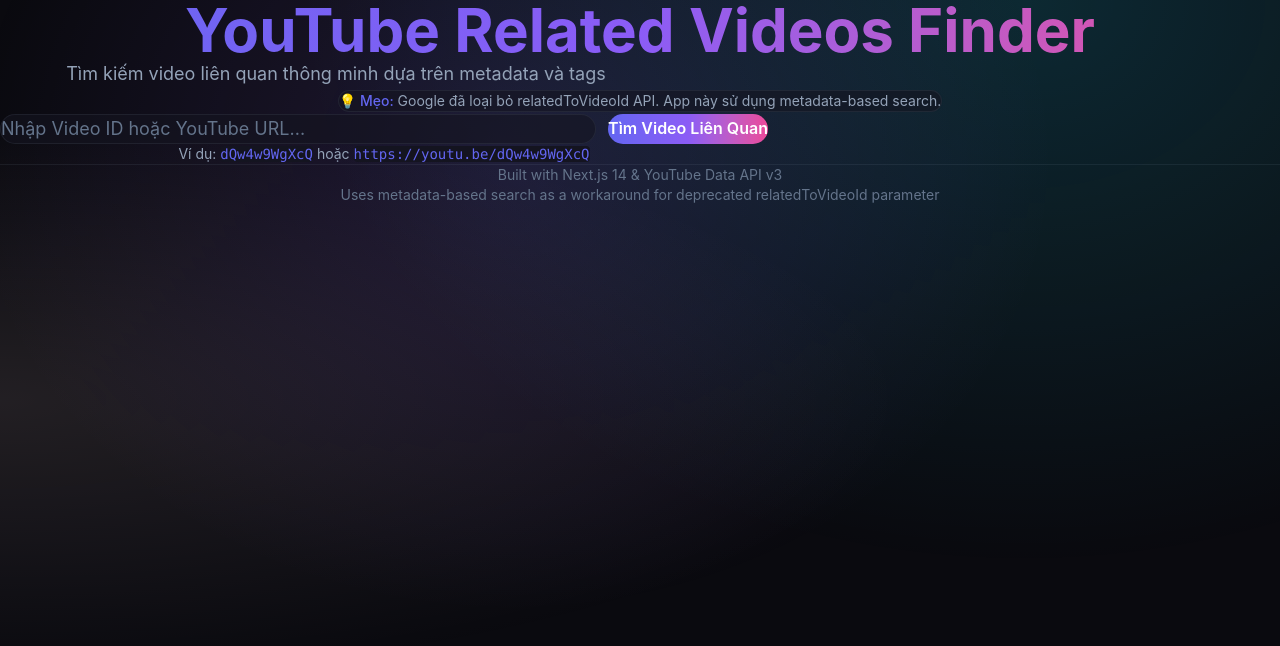
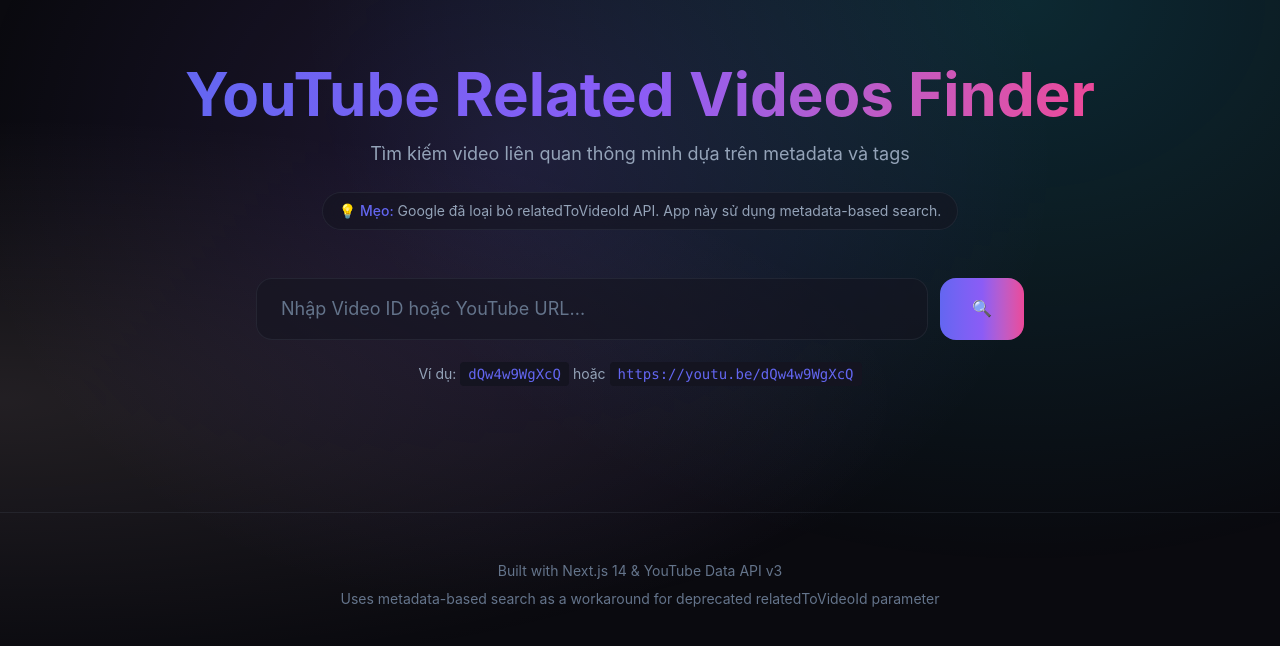
Before and after one commit to th-tuan-1402/yt-related-video-finder, a Next.js app: page / in a window 1280 px wide. Shown: the top 646 px of the page. Built offline with nearby package versions, Linux system fonts and the light colour scheme.

Commit message:
Adjust layout

```diff
--- a/src/app/globals.css
+++ b/src/app/globals.css
@@ -21,18 +21,12 @@
   --gradient-primary: linear-gradient(135deg, #6366f1 0%, #8b5cf6 50%, #ec4899 100%);
   --gradient-secondary: linear-gradient(135deg, #0ea5e9 0%, #6366f1 100%);
   --gradient-mesh: radial-gradient(at 40% 20%, hsla(258, 100%, 70%, 0.15) 0px, transparent 50%),
-                   radial-gradient(at 80% 0%, hsla(189, 100%, 56%, 0.15) 0px, transparent 50%),
-                   radial-gradient(at 0% 50%, hsla(355, 100%, 93%, 0.1) 0px, transparent 50%);
+    radial-gradient(at 80% 0%, hsla(189, 100%, 56%, 0.15) 0px, transparent 50%),
+    radial-gradient(at 0% 50%, hsla(355, 100%, 93%, 0.1) 0px, transparent 50%);
 }
 
 @theme inline {
   --font-sans: Inter, system-ui, -apple-system, sans-serif;
-}
-
-* {
-  margin: 0;
-  padding: 0;
-  box-sizing: border-box;
 }
 
 body {
@@ -50,6 +44,7 @@
     opacity: 0;
     transform: translateY(20px);
   }
+
   to {
     opacity: 1;
     transform: translateY(0);
@@ -60,24 +55,31 @@
   0% {
     background-position: -1000px 0;
   }
+
   100% {
     background-position: 1000px 0;
   }
 }
 
 @keyframes pulse {
-  0%, 100% {
+
+  0%,
+  100% {
     opacity: 1;
   }
+
   50% {
     opacity: 0.5;
   }
 }
 
 @keyframes float {
-  0%, 100% {
+
+  0%,
+  100% {
     transform: translateY(0px);
   }
+
   50% {
     transform: translateY(-10px);
   }
@@ -88,12 +90,10 @@
 }
 
 .shimmer {
-  background: linear-gradient(
-    to right,
-    rgba(255, 255, 255, 0.05) 0%,
-    rgba(255, 255, 255, 0.1) 50%,
-    rgba(255, 255, 255, 0.05) 100%
-  );
+  background: linear-gradient(to right,
+      rgba(255, 255, 255, 0.05) 0%,
+      rgba(255, 255, 255, 0.1) 50%,
+      rgba(255, 255, 255, 0.05) 100%);
   background-size: 2000px 100%;
   animation: shimmer 2s infinite;
 }
--- a/src/app/page.tsx
+++ b/src/app/page.tsx
@@ -82,8 +82,8 @@
       {/* Content */}
       <div className="relative z-10">
         {/* Header */}
-        <header className="pt-16 pb-12 px-6">
-          <div className="max-w-7xl mx-auto text-center">
+        <header className="pt-16 pb-12 px-6 flex justify-center">
+          <div className="max-w-7xl flex flex-col items-center">
             <h1 className="text-5xl md:text-6xl font-bold mb-4 bg-gradient-to-r from-[var(--color-accent-primary)] via-[var(--color-accent-secondary)] to-[var(--color-accent-tertiary)] bg-clip-text text-transparent">
               YouTube Related Videos Finder
             </h1>
@@ -99,14 +99,14 @@
         </header>
 
         {/* Search Section */}
-        <section className="px-6 pb-12">
+        <section className="px-6 pb-12 flex justify-center">
           <VideoSearch onSearch={handleSearch} isLoading={isLoadingMetadata || isLoadingRelated} />
         </section>
 
         {/* Error Message */}
         {error && (
-          <section className="px-6 pb-12">
-            <div className="max-w-3xl mx-auto px-6 py-4 rounded-2xl glass border-l-4 border-red-500">
+          <section className="px-6 pb-12 flex justify-center">
+            <div className="w-full max-w-3xl px-6 py-4 rounded-2xl glass border-l-4 border-red-500">
               <p className="text-red-400">
                 <span className="font-semibold">Lỗi:</span> {error}
               </p>
@@ -116,7 +116,7 @@
 
         {/* Video Details Section */}
         {videoMetadata && (
-          <section className="px-6 pb-12">
+          <section className="px-6 pb-12 flex justify-center">
             <VideoDetails
               video={videoMetadata}
               onViewDetails={() => setIsModalOpen(true)}
@@ -126,7 +126,7 @@
 
         {/* Related Videos Section */}
         {(relatedVideos.length > 0 || isLoadingRelated) && (
-          <section className="px-6 pb-12">
+          <section className="px-6 pb-12 flex justify-center">
             <RelatedVideos videos={relatedVideos} isLoading={isLoadingRelated} />
           </section>
         )}
--- a/src/components/VideoSearch.tsx
+++ b/src/components/VideoSearch.tsx
@@ -81,7 +81,7 @@
                 Đang tìm...
               </span>
             ) : (
-              'Tìm Video Liên Quan'
+              '🔍'
             )}
           </button>
         </div>
```
